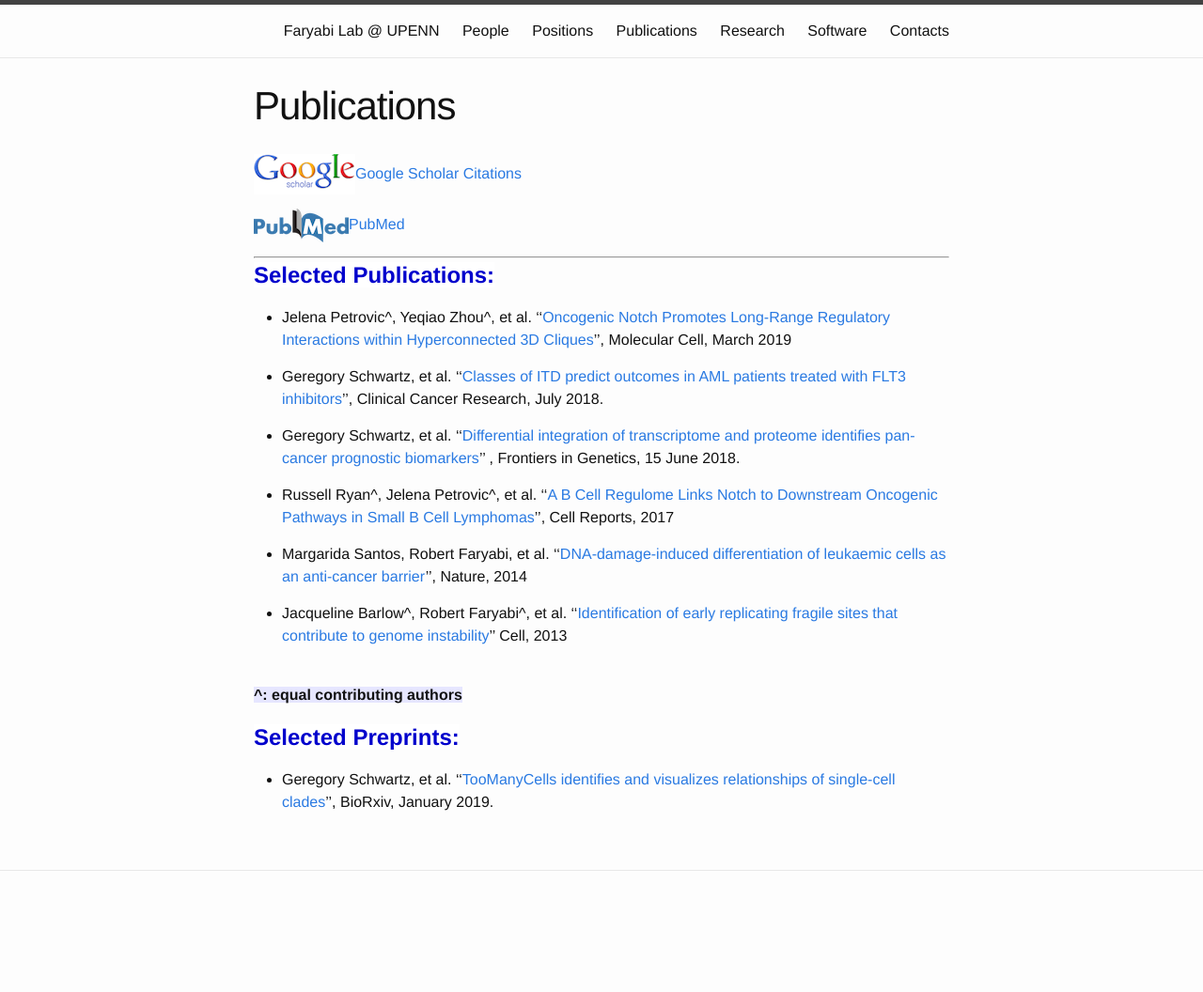
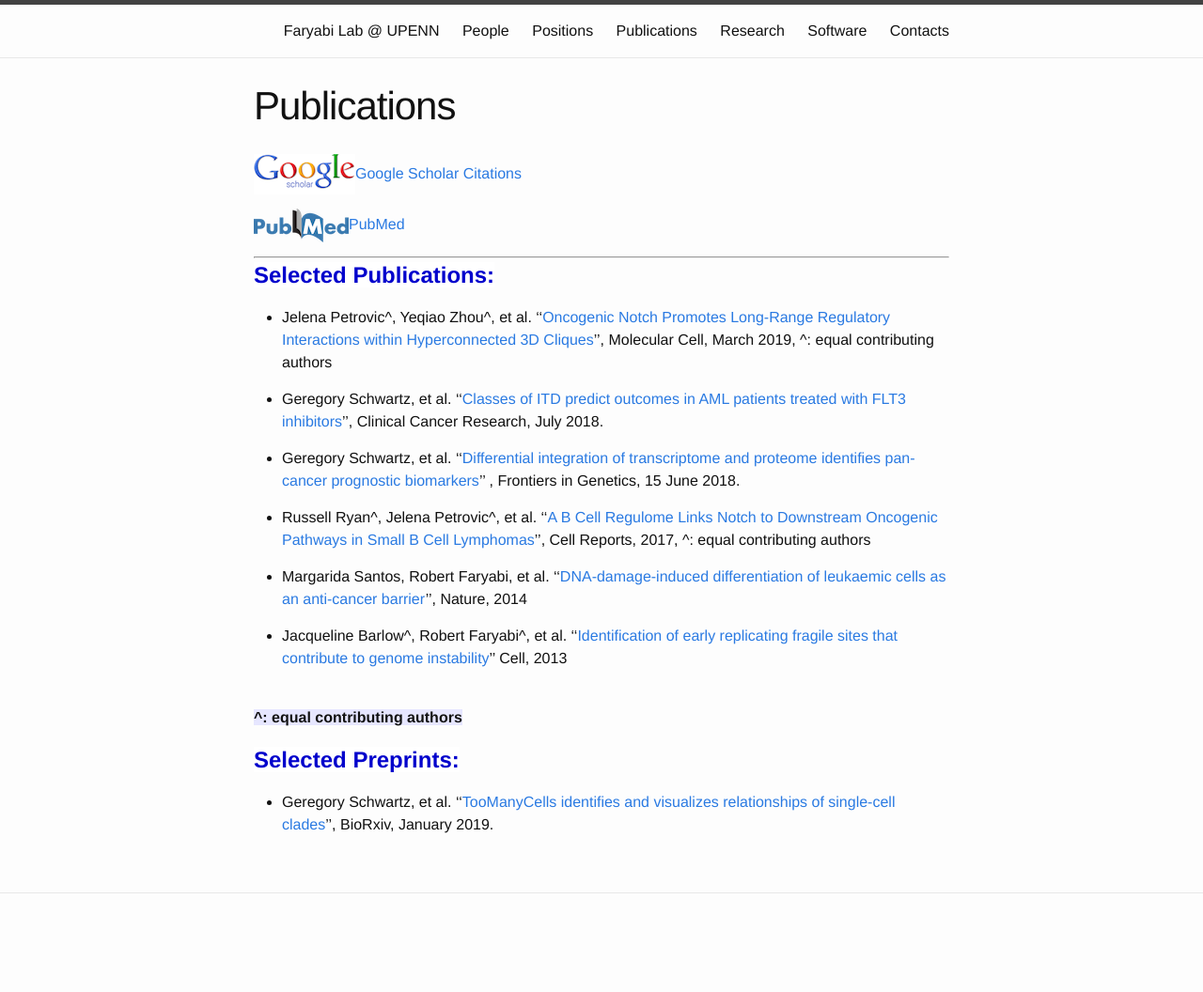
Before and after one commit to faryabib/faryabib.github.io, a Jekyll site: the page built from publications.md, in a window 1280 px wide. Shown: the whole page at 94% size. Built offline with Jekyll 4.4.1, drawn with Linux system fonts in a browser that asks for light colours; before the commit the page ends 1032 px from its top, so only the background shows below that.

Commit message:
Update publications.md

```diff
--- a/publications.md
+++ b/publications.md
@@ -11,13 +11,13 @@ permalink: /Publications.html
 ----
 <strong><span style="font-size: 1.5em; font-weight: bold; color: #0000cc; background-color: #ffffff"> Selected Publications:</span><strong>
 
-+ Jelena Petrovic^, Yeqiao Zhou^, et al. ''[Oncogenic Notch Promotes Long-Range Regulatory Interactions within Hyperconnected 3D Cliques](https://goo.gl/6yvwrn)'', Molecular Cell, March 2019
++ Jelena Petrovic^, Yeqiao Zhou^, et al. ''[Oncogenic Notch Promotes Long-Range Regulatory Interactions within Hyperconnected 3D Cliques](https://goo.gl/6yvwrn)'', Molecular Cell, March 2019, ^: equal contributing authors
 
 + Geregory Schwartz, et al. ''[Classes of ITD predict outcomes in AML patients treated with FLT3 inhibitors](http://clincancerres.aacrjournals.org/content/25/2/573)'', Clinical Cancer Research, July 2018.
 
 + Geregory Schwartz, et al. ''[Differential integration of transcriptome and proteome identifies pan-cancer prognostic biomarkers](https://goo.gl/pvZ4Dn)'' , Frontiers in Genetics, 15 June 2018.
 
-+ Russell Ryan^, Jelena Petrovic^, et al. ''[A B Cell Regulome Links Notch to Downstream Oncogenic Pathways in Small B Cell Lymphomas](https://www.sciencedirect.com/science/article/pii/S2211124717313712?via%3Dihub)'', Cell Reports, 2017
++ Russell Ryan^, Jelena Petrovic^, et al. ''[A B Cell Regulome Links Notch to Downstream Oncogenic Pathways in Small B Cell Lymphomas](https://www.sciencedirect.com/science/article/pii/S2211124717313712?via%3Dihub)'', Cell Reports, 2017, ^: equal contributing authors
 
 + Margarida Santos, Robert Faryabi, et al. ''[DNA-damage-induced differentiation of leukaemic cells as an anti-cancer barrier](https://www.nature.com/articles/nature13483)'', Nature, 2014
 
```
